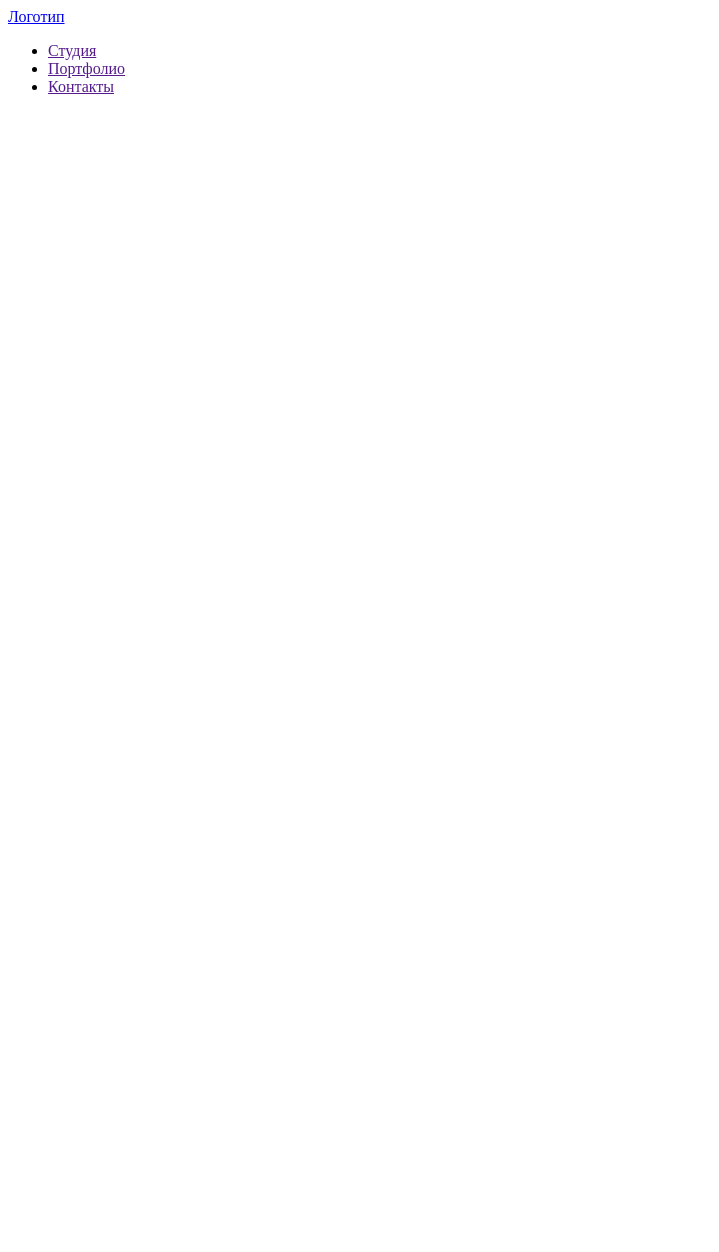
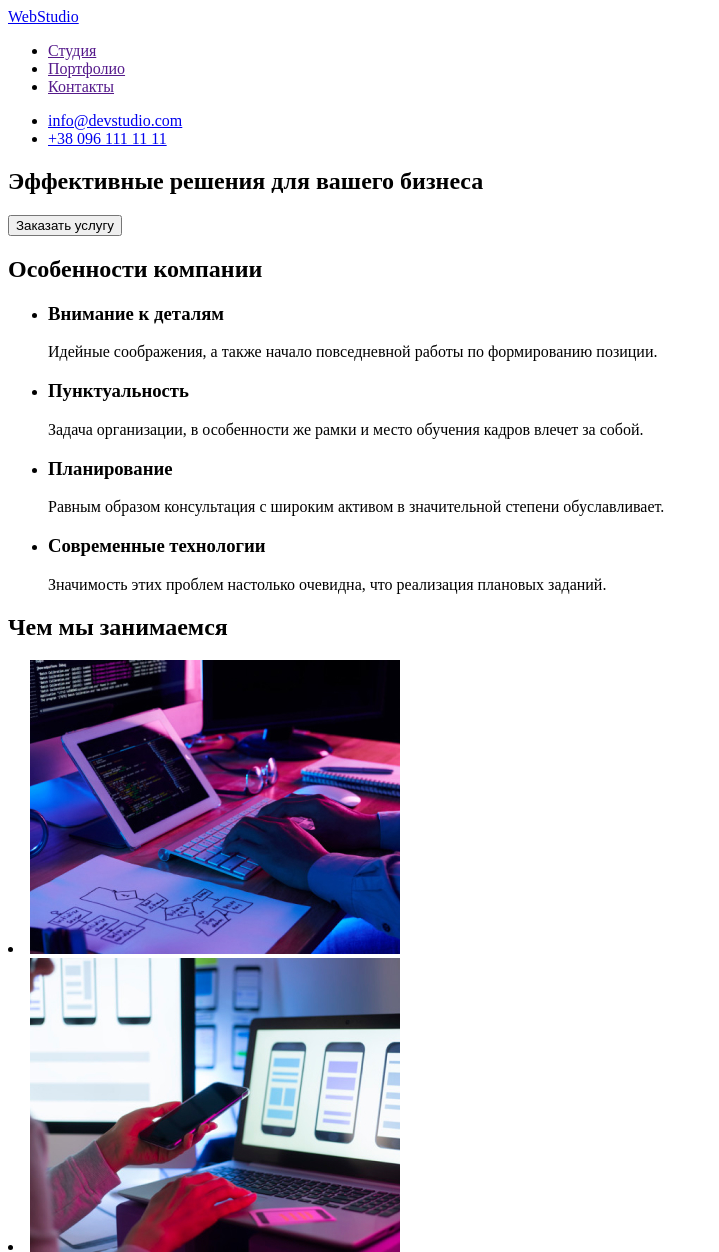
Before and after one commit to AlesyaMazurenko/goit-markup-hw-01, a plain HTML site: page index.html in a window 1280 px wide. Shown: the top 1252 px of the page, without its empty margins (0-719 px from the left). Before the commit the page ends 800 px from the top, so only its background shows below. Drawn offline with Linux system fonts and the light colour scheme.

Commit message:
наполнение-main

```diff
--- a/index.html
+++ b/index.html
@@ -6,13 +6,94 @@
     <title>Document</title>
   </head>
   <body>
+    <!--Шапка сайта-->
     <header>
-      <a href="/">Логотип</a>
+      <nav>
+        <a href="/">WebStudio</a>
+        <ul>
+          <li><a href="">Студия</a></li>
+          <li><a href="">Портфолио</a></li>
+          <li><a href="">Контакты</a></li>
+        </ul>
+      </nav>
       <ul>
-        <li><a href="">Студия</a></li>
-        <li><a href="">Портфолио</a></li>
-        <li><a href="">Контакты</a></li>
+        <li><a href="mailto:info@devstudio.com">info@devstudio.com</a></li>
+        <li><a href="tel:+380961111111">+38 096 111 11 11</a></li>
       </ul>
     </header>
+
+    <main>
+      <!--Герой-->
+      <section>
+        <h1>Эффективные решения для вашего бизнеса</h1>
+        <button>Заказать услугу</button>
+      </section>
+      <!--Особенности компании-->
+      <section>
+        <h2>Особенности компании</h2>
+        <ul>
+          <li>
+            <h3>Внимание к деталям</h3>
+            <p>
+              Идейные соображения, а также начало повседневной работы по
+              формированию позиции.
+            </p>
+          </li>
+          <li>
+            <h3>Пунктуальность</h3>
+            <p>
+              Задача организации, в особенности же рамки и место обучения кадров
+              влечет за собой.
+            </p>
+          </li>
+          <li>
+            <h3>Планирование</h3>
+            <p>
+              Равным образом консультация с широким активом в значительной
+              степени обуславливает.
+            </p>
+          </li>
+          <li>
+            <h3>Современные технологии</h3>
+            <p>
+              Значимость этих проблем настолько очевидна, что реализация
+              плановых заданий.
+            </p>
+          </li>
+        </ul>
+      </section>
+      <!--Чем мы занимаемся-->
+      <section>
+        <h2>Чем мы занимаемся</h2>
+        <li>
+          <img
+            src="./images/img1.jpg"
+            alt="Программист работает за своим рабочим столом"
+            width="370"
+          />
+        </li>
+        <li>
+          <img
+            src="./images/img2.jpg"
+            alt="Веб-дизайнеры пользовательского интерфейса разрабатывают приложения для смартфонов"
+            width="370"
+          />
+        </li>
+        <li>
+          <img
+            src="./images/img3.jpg"
+            alt="Креативный веб-дизайнер работает с графическим планшетом выбора цвета"
+            width="370"
+          />
+        </li>
+      </section>
+      <!--Наша команда-->
+      <section>
+        <h2>Наша команда</h2>
+        <ul>
+          <
+        </ul>
+      </section>
+    </main>
   </body>
 </html>
```
Also changed, not shown: images/img1.jpg (added), images/img2.jpg (added), images/img3.jpg (added), images/logo.png (added), images/team1.jpg (added), images/team2.jpg (added), images/team3.jpg (added), images/team4.jpg (added).
